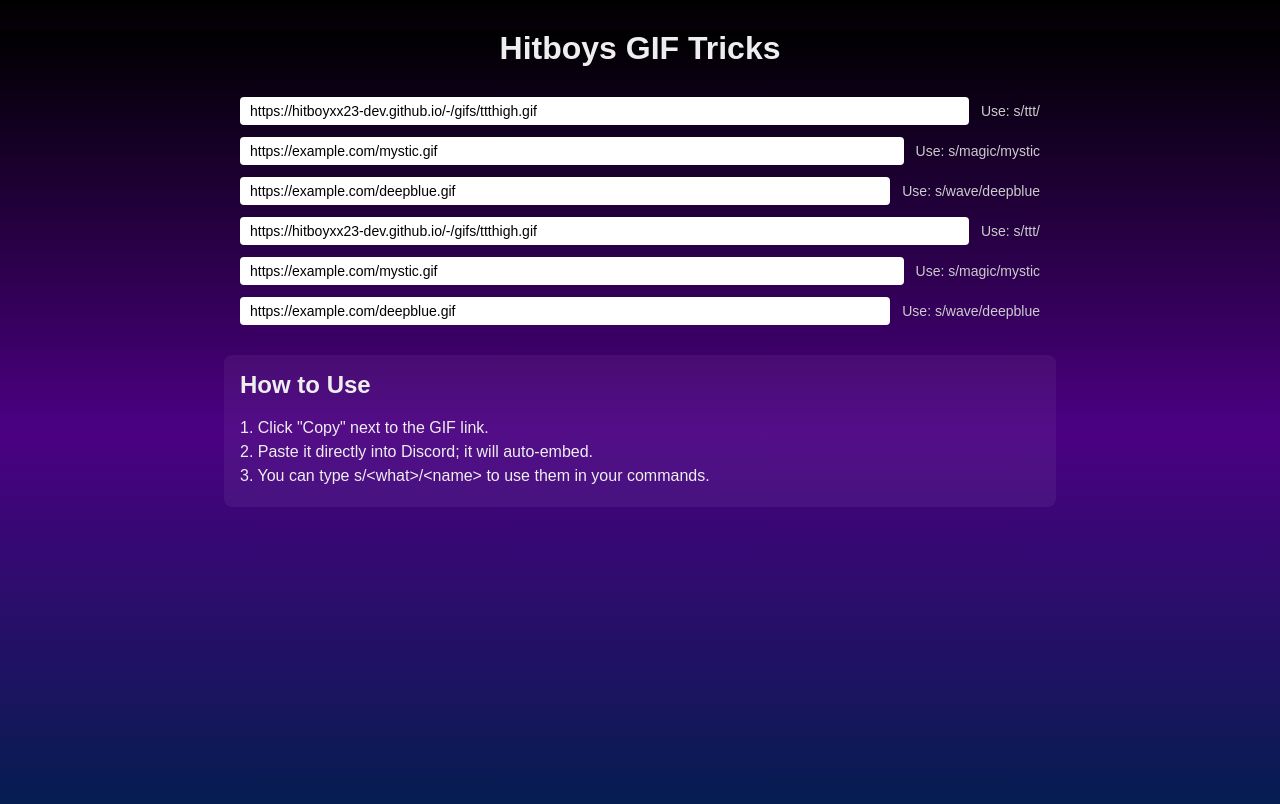
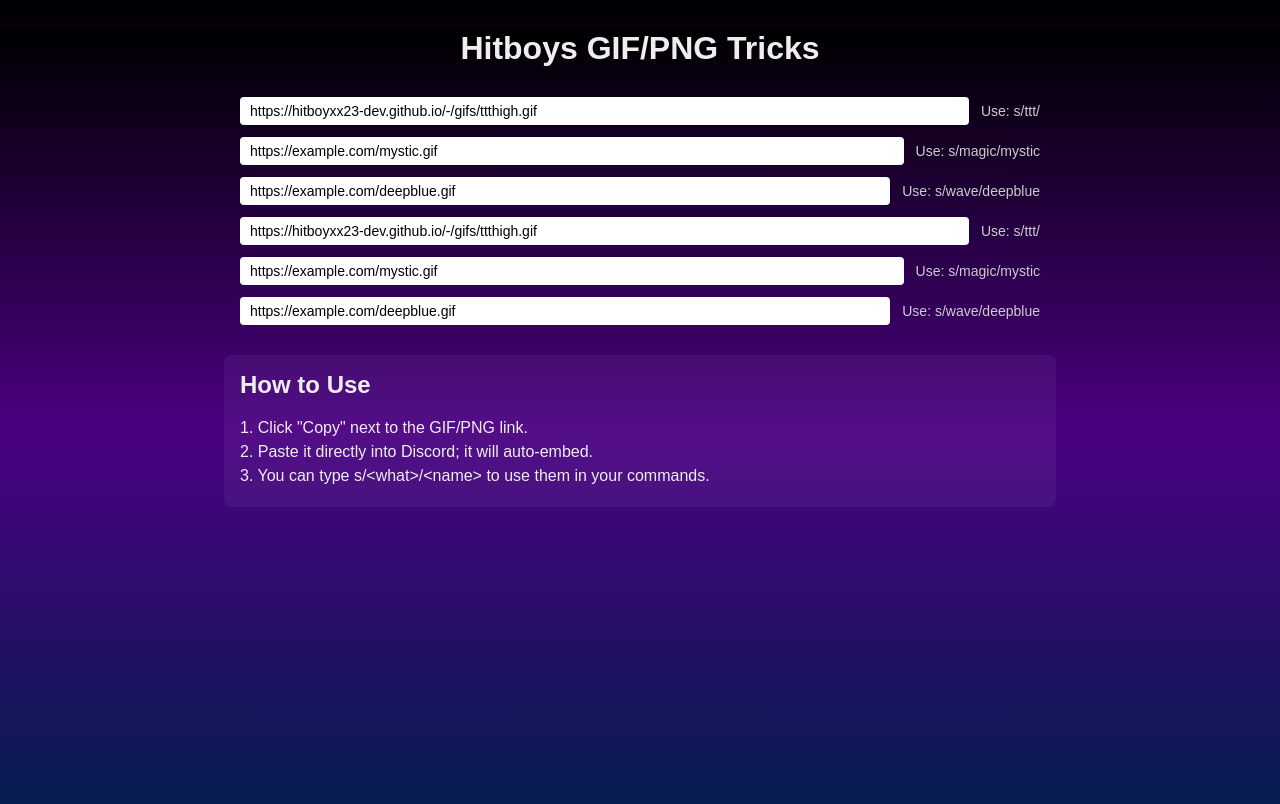
Before and after one commit to HitBoyXx23-dev/-, a plain HTML site: page index.html in a window 1280 px wide. Drawn offline with Linux system fonts and the light colour scheme.

Commit message:
Update index.html

```diff
--- a/index.html
+++ b/index.html
@@ -3,11 +3,11 @@
 <head>
   <meta charset="utf-8">
   <meta name="viewport" content="width=device-width,initial-scale=1">
-  <title>Hitboys GIF Tricks</title>
+  <title>Hitboys GIF/PNG Tricks</title>
   <link rel="stylesheet" href="style.css">
 </head>
 <body>
-  <h1>Hitboys GIF Tricks</h1>
+  <h1>Hitboys GIF/PNG Tricks</h1>
 
   <div class="gif-table">
     <!-- Editable GIF rows with instructions -->
@@ -44,7 +44,7 @@
 
   <div class="instructions">
     <h2>How to Use</h2>
-    <p>1. Click "Copy" next to the GIF link.</p>
+    <p>1. Click "Copy" next to the GIF/PNG link.</p>
     <p>2. Paste it directly into Discord; it will auto-embed.</p>
     <p>3. You can type s/&lt;what&gt;/&lt;name&gt; to use them in your commands.</p>
   </div>
```
